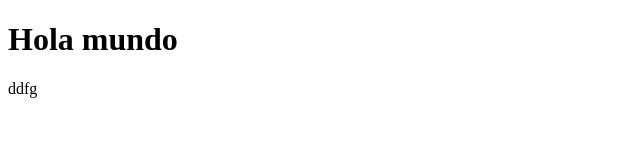
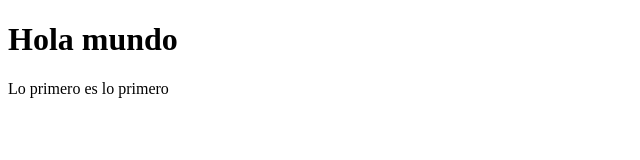
Before and after one commit to AntonKSG/antonksg.github.io, a plain HTML site: page index.html in a window 1280 px wide. Shown: the whole page, without its empty margins (0-640 px from the left). Drawn offline with Linux system fonts and the light colour scheme.

Commit message:
Update index.html

```diff
--- a/index.html
+++ b/index.html
@@ -6,6 +6,6 @@
     </head>
     <body>
     <h1>Hola mundo</h1>
-ddfg
+    <p> Lo primero es lo primero  </p>
     </body>
 </html>
```
